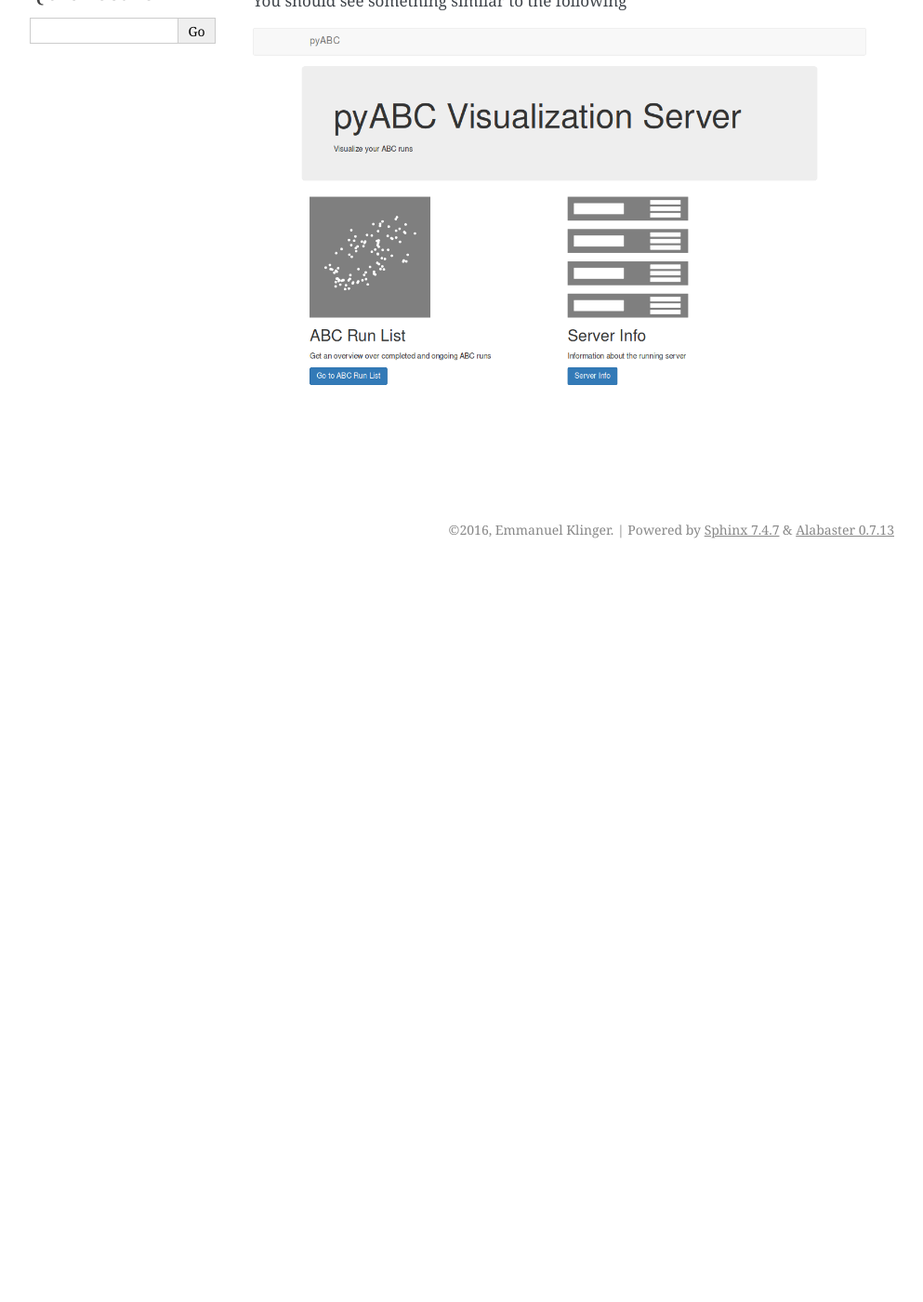
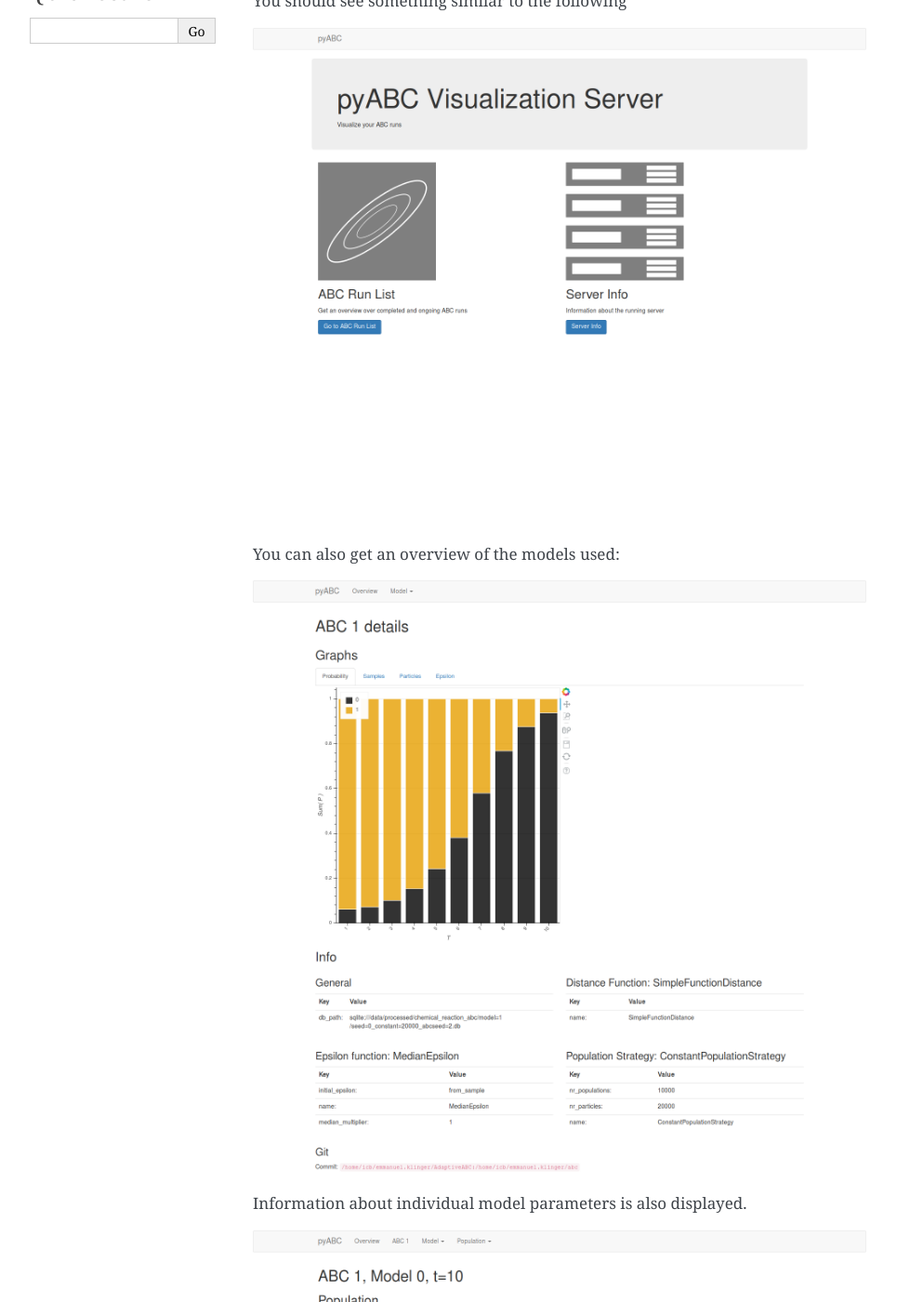
Before and after one commit to ICB-DCM/pyABC, a Sphinx documentation site: the page built from doc/web_visualization.rst, in a window 1280 px wide and 1400 px high, scrolled down 270 px. Shown: the whole window at 93% size, without its empty margins (148-1141 px from the left). Built offline with Sphinx 7.4.7, drawn with Linux system fonts in a browser that asks for light colours; before the commit the page ends 900 px from its top, so only the background shows below that.

Commit message:
server documentation update

```diff
--- a/doc/web_visualization.rst
+++ b/doc/web_visualization.rst
@@ -13,4 +13,13 @@ It open as default a web server on port 5000.
 
 You should see something similar to the following
 
-.. image:: server_screenshot.png
+.. image:: server_screenshots/main.png
+
+
+You can also get an overview of the models used:
+
+.. image:: server_screenshots/model_overview.png
+
+Information about individual model parameters is also displayed.
+
+.. image:: server_screenshots/model_detail.png
```
Also changed, not shown: doc/server_screenshot.png (deleted), doc/server_screenshots/main.png (added), doc/server_screenshots/model_detail.png (added), doc/server_screenshots/model_overview.png (added), setup.cfg (line endings or trailing spaces).
